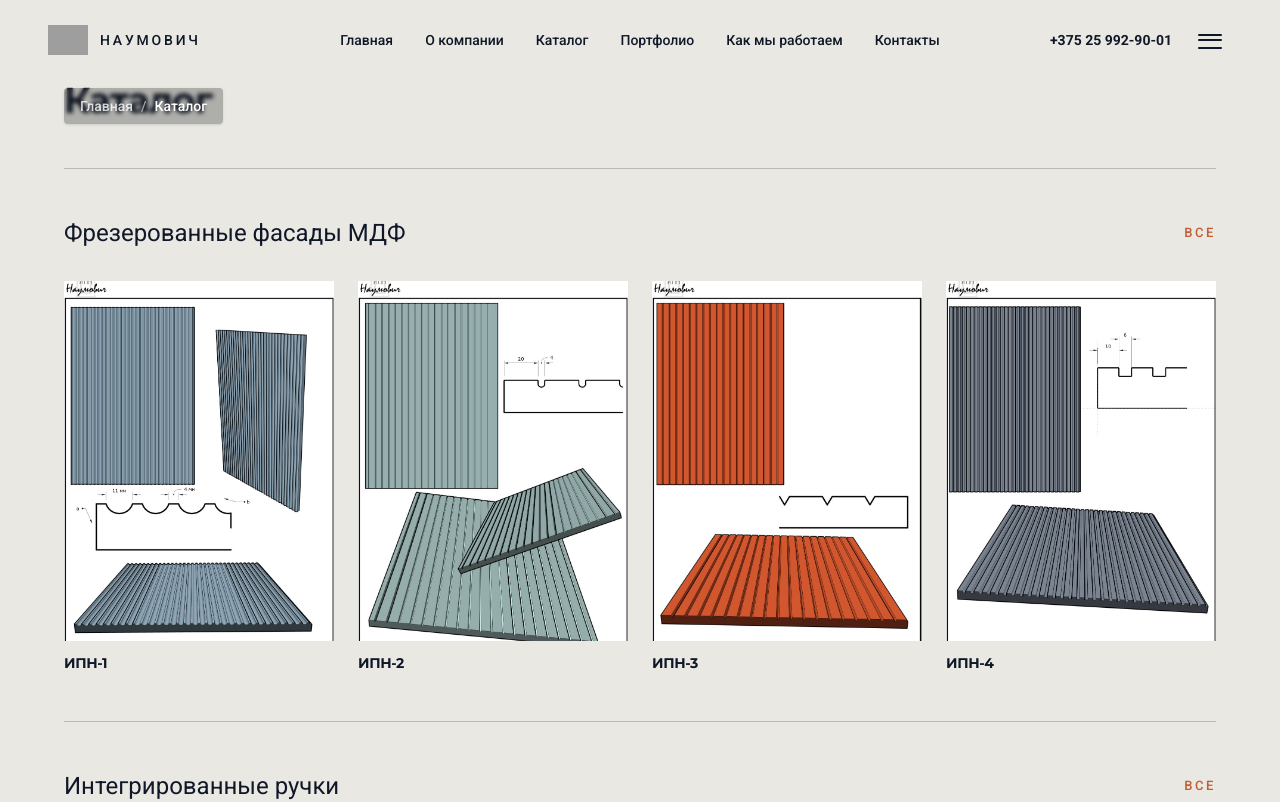
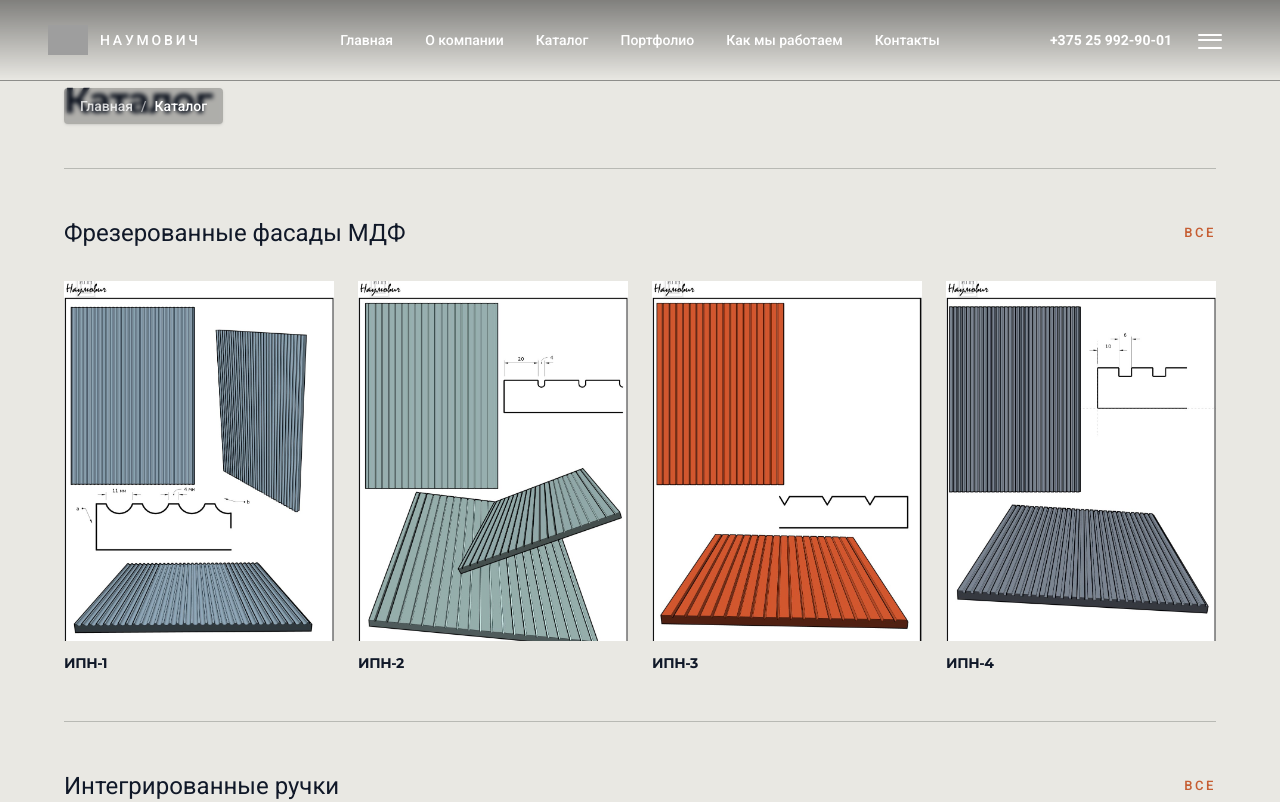
Before and after one commit to IljaBelousow/naumovich-site, a Next.js app: page /catalog in a window 1280 px wide. Shown: the top 802 px of the page. Built offline with nearby package versions, Linux system fonts and the light colour scheme; grey boxes are pictures that could not be loaded.

Commit message:
Use consistent white menu text over transparent header

```diff
--- a/src/components/Header.tsx
+++ b/src/components/Header.tsx
@@ -42,15 +42,13 @@ export default function Header() {
   // Одинаковое поведение шапки на всех страницах: прозрачная сверху,
   // затем светлая с лёгким размытием после прокрутки.
   const transparentHeader = !scrolled;
-  const textColor = transparentHeader && hasDarkHero ? "text-white" : "text-gray-900";
+  const textColor = transparentHeader ? "text-white" : "text-gray-900";
 
   return (
     <header
       className={`fixed inset-x-0 top-0 z-50 transition-colors duration-300 ${
         transparentHeader
-          ? hasDarkHero
-            ? "border-b border-white/10 bg-gradient-to-b from-black/45 to-transparent"
-            : "border-b border-transparent bg-transparent"
+          ? "border-b border-white/10 bg-gradient-to-b from-black/45 to-transparent"
           : "border-b border-[#B8B9B4]/80 bg-[#E9E8E3]/95 shadow-sm backdrop-blur-md"
       }`}
     >
```
